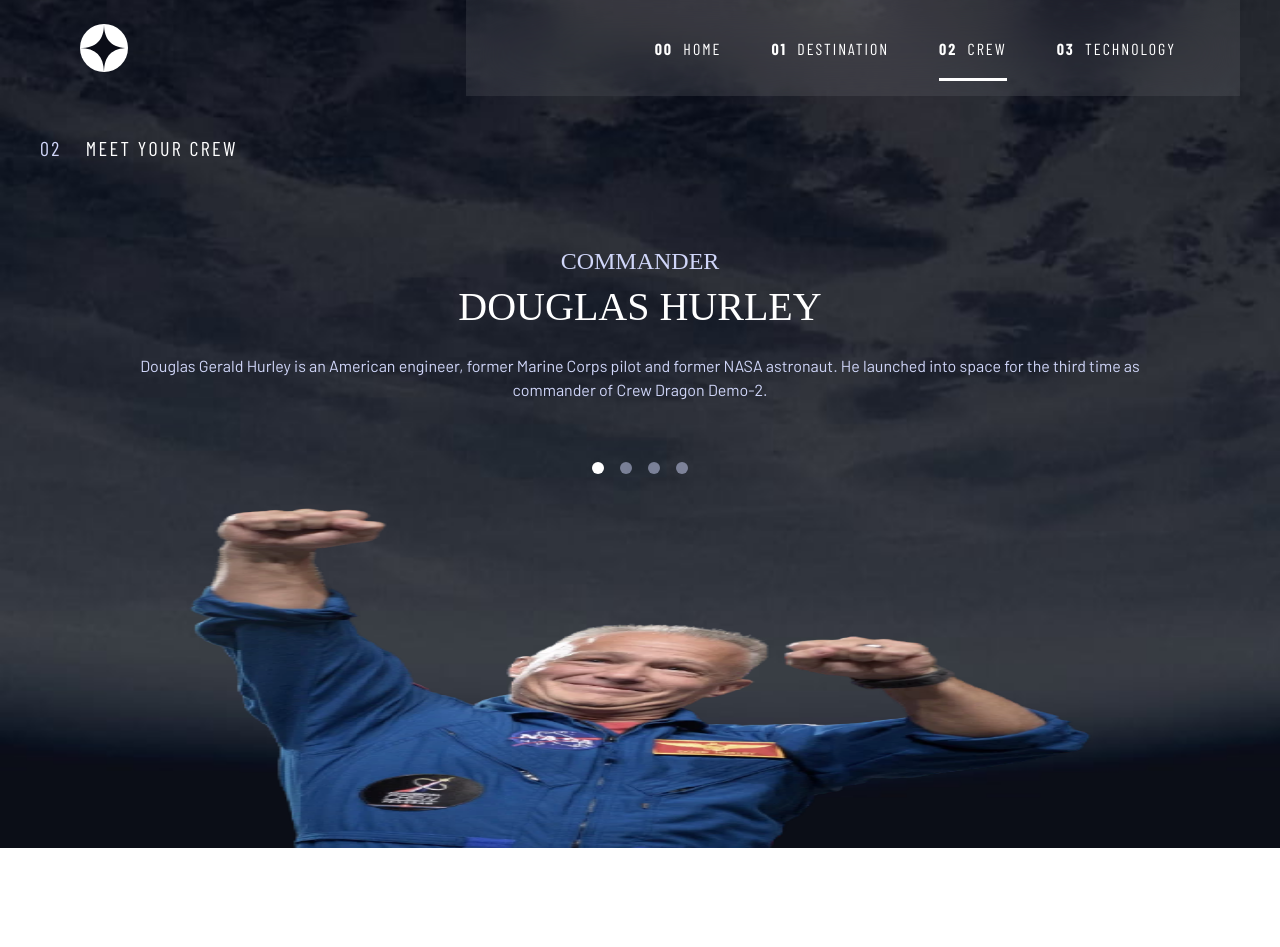
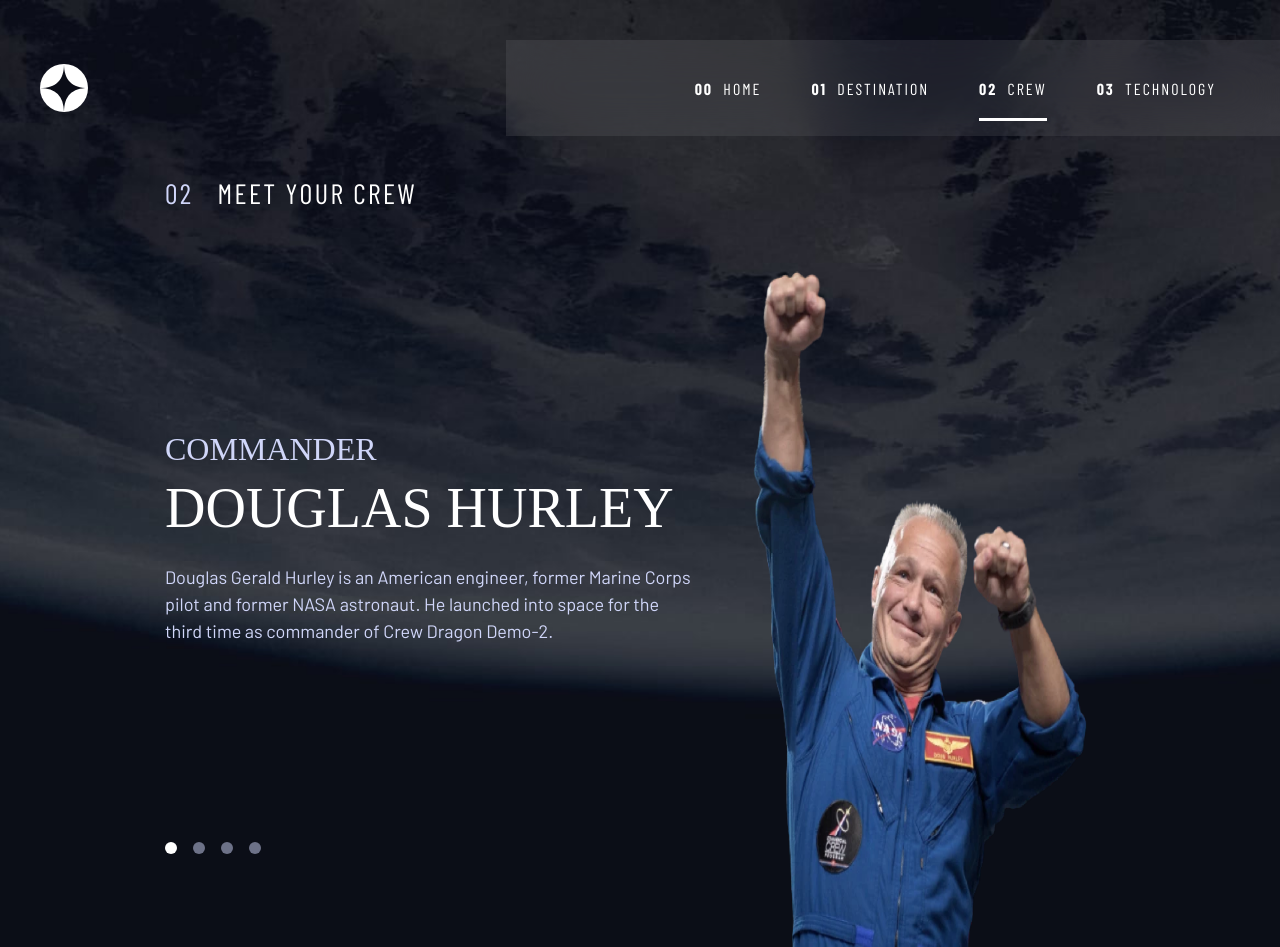
Before and after one commit to yora-dev/Space-Tourism-Website, a plain HTML site: page crew-commander.html in a window 1280 px wide. Before the commit the page ends 848 px from the top, so only its background shows below. Drawn offline with nearby package versions, Linux system fonts and the light colour scheme; a web font is replaced by a local one.

Commit message:
make rwsponsive for screens greater than 1024px

```diff
--- a/assets/styles/crew.css
+++ b/assets/styles/crew.css
@@ -96,7 +96,7 @@
 }
 
 @media screen and (min-width: 768px) {
-  body {
+  .crew__container {
     padding: 0 4rem;
   }
 
@@ -125,3 +125,58 @@
     padding: 0 12rem;
   }
 }
+
+@media screen and (min-width: 1024px) {
+  body {
+    background-image: url(../crew/background-crew-desktop.jpg);
+  }
+
+  .crew__container {
+    padding: 0 16.5rem;
+    flex-direction: row;
+    gap: 3.2rem;
+  }
+
+  .crew__text {
+    align-items: flex-start;
+  }
+
+  .crew__description {
+    text-align: left;
+    padding: 0;
+  }
+
+  .crew__links {
+    justify-self: flex-end;
+    margin-bottom: 9.6rem;
+  }
+
+  input {
+    margin: 0;
+  }
+
+  .crew__img {
+    margin: 13.5rem 0 3.9rem 0;
+    width: 100%;
+    height: 676px;
+    padding: 0;
+  }
+
+  .crew__title {
+    margin-top: 19.7rem;
+    font-size: 3.2rem;
+  }
+
+  .crew__header {
+    font-size: 2.8rem;
+  }
+
+  .crew__name {
+    font-size: 5.6rem;
+  }
+
+  .crew__description {
+    font-size: 1.8rem;
+    margin-bottom: 19.7rem;
+  }
+}
```
